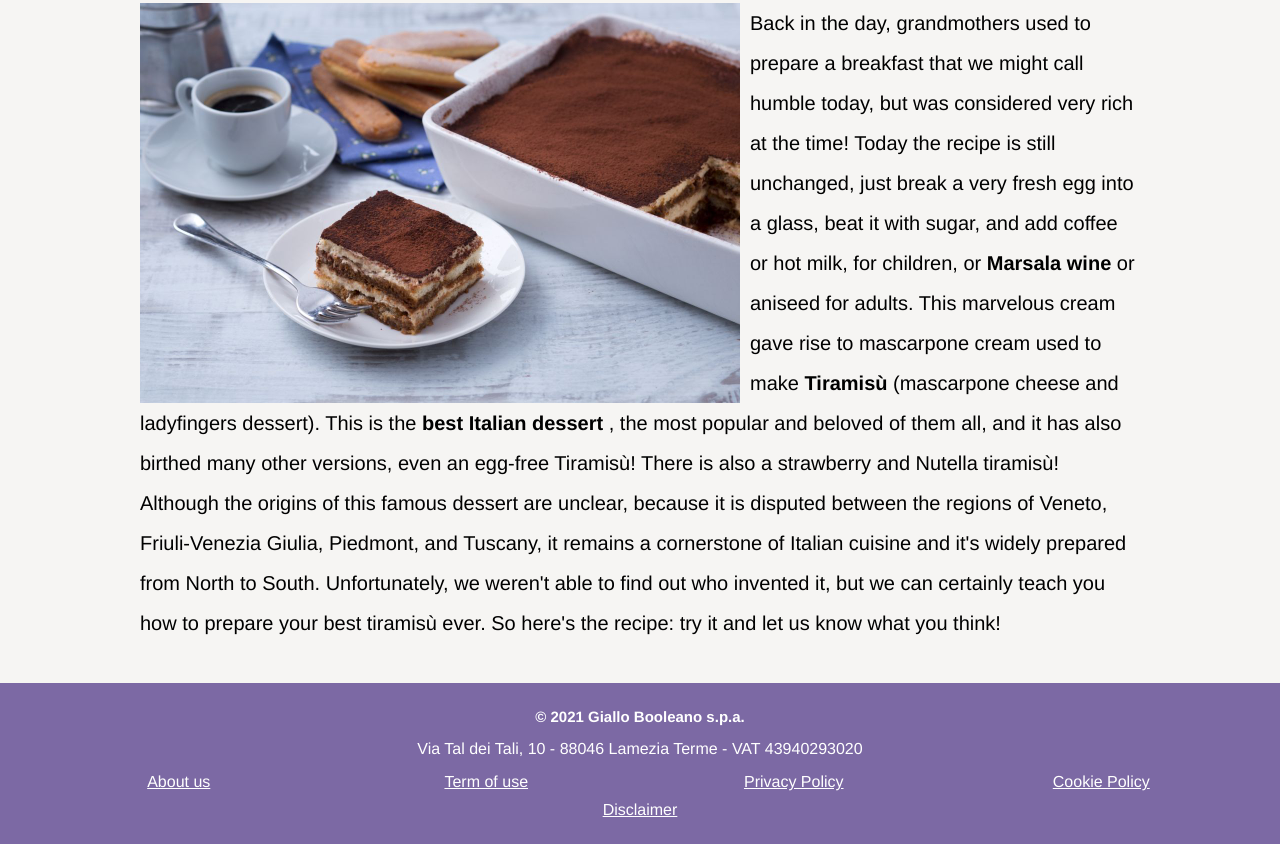
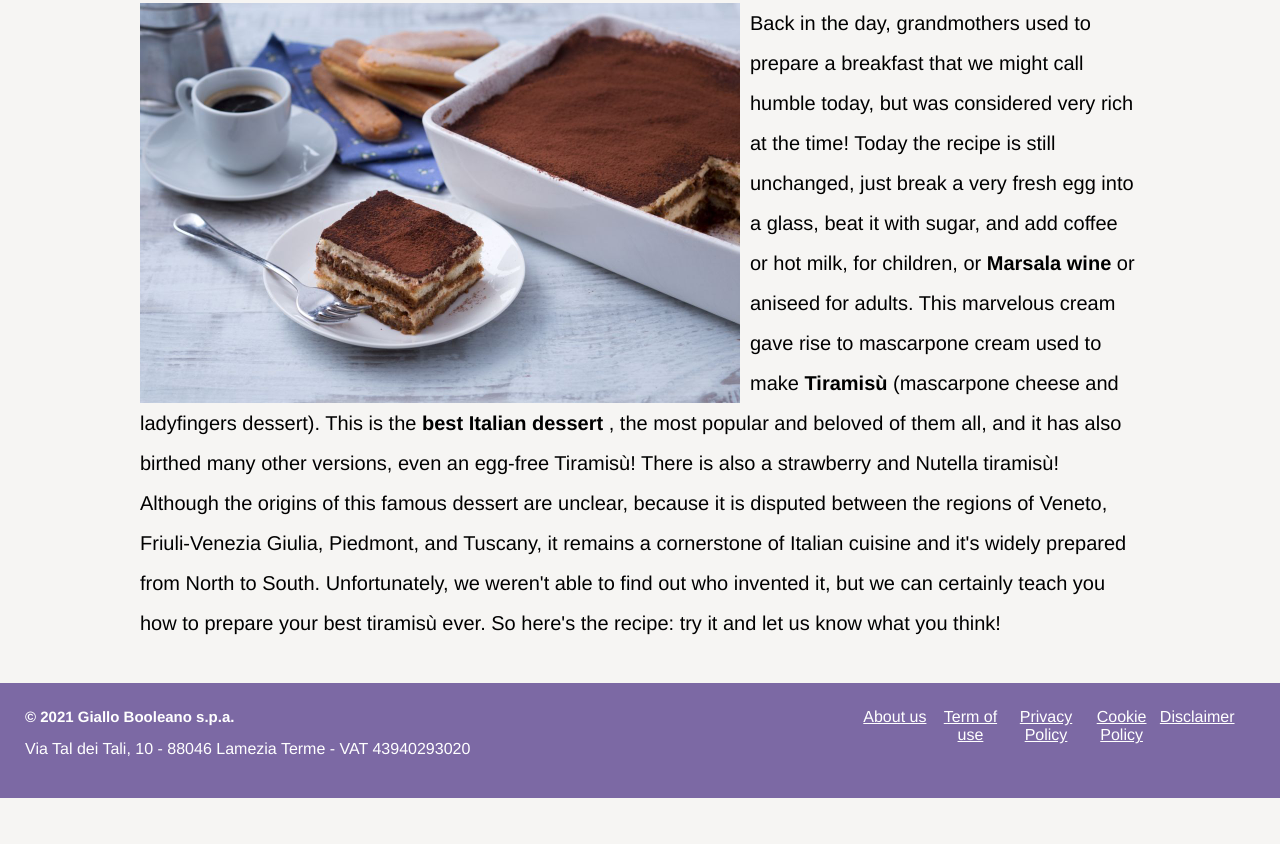
Before and after one commit to DanieleChecchin/htmlcss-responsive-layout, a plain HTML site: page index.html in a window 1280 px wide. Shown: the part 937-1781 px from the top of the page. After the commit the page ends 1735 px from the top, so only its background shows below. Drawn offline with Linux system fonts and the light colour scheme.

Commit message:
fixed footer

```diff
--- a/css/responsive.css
+++ b/css/responsive.css
@@ -89,4 +89,13 @@
         display: inline-block;
     }
 
+    .footer-content{
+        display: flex;
+        justify-content: space-between;
+    }
+
+    .address{
+        text-align: left;
+    }
+
 }
--- a/css/style.css
+++ b/css/style.css
@@ -232,5 +232,5 @@ footer{
 
 .navbar-list li{
     text-decoration: underline;
-    flex-basis: 25%;
+    flex-basis: calc(100% / 5 - 40px / 5);
 }
```
